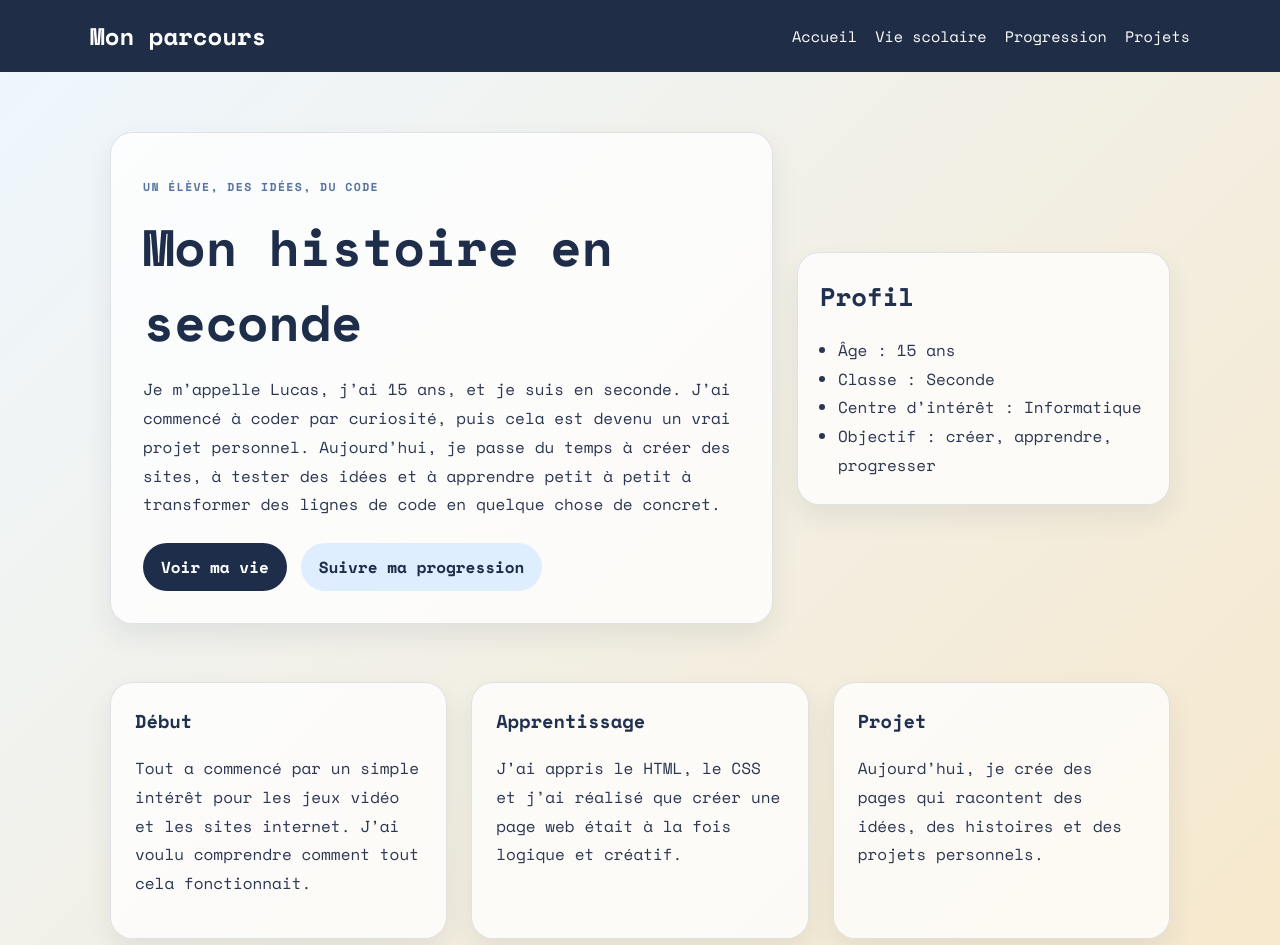
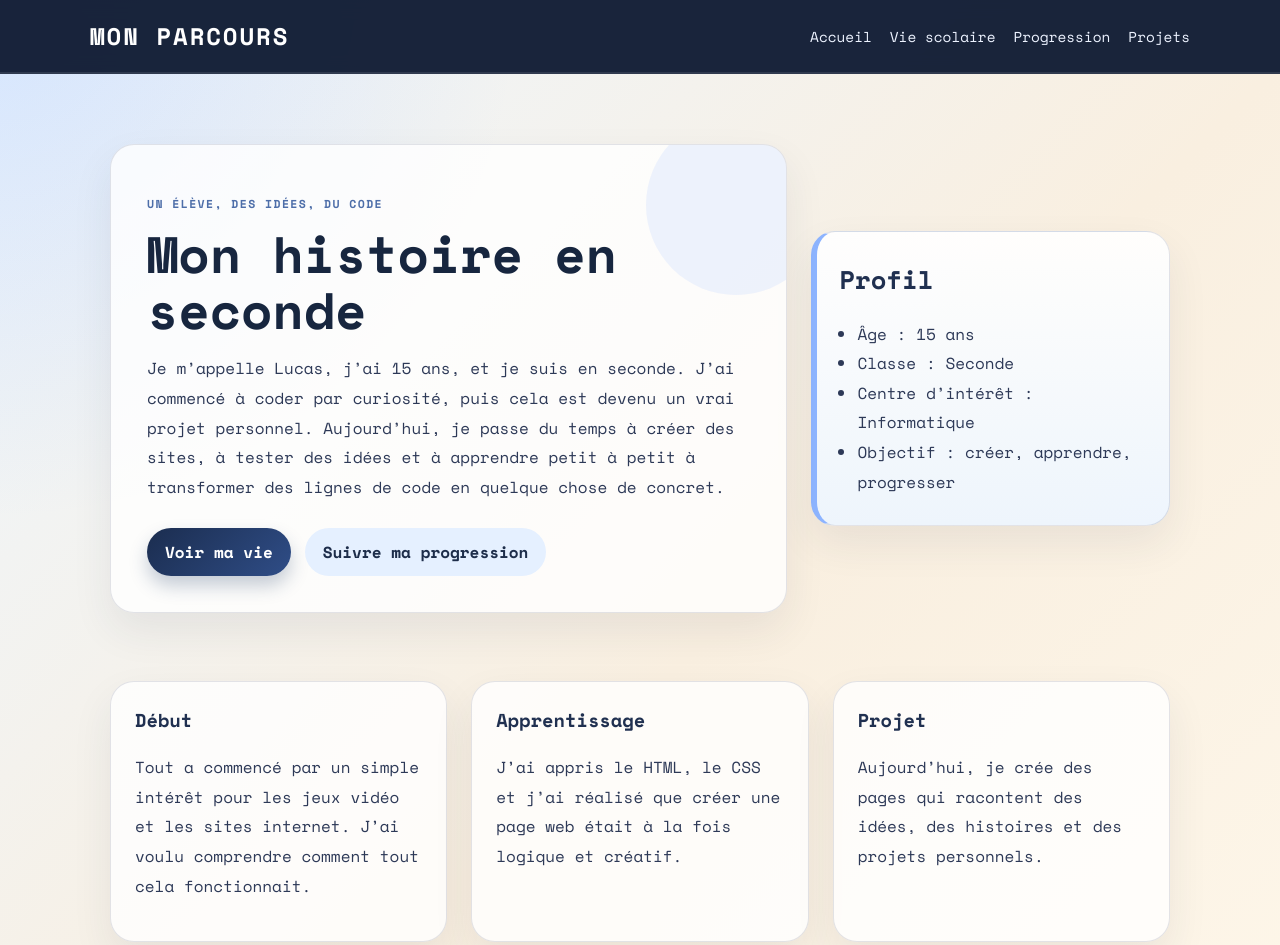
Before and after one commit to niels12332/cours, a plain HTML site: page index.html in a window 1280 px wide. Shown: the top 945 px of the page. Drawn offline with nearby package versions, Linux system fonts and the light colour scheme.

Commit message:
Mise à jour visuelle du site

```diff
--- a/niels.css
+++ b/niels.css
@@ -5,16 +5,20 @@
 body {
     margin: 0;
     font-family: "Space Mono", monospace;
-    background: linear-gradient(135deg, #eef7ff 0%, #f7e7c8 100%);
+    background:
+        radial-gradient(circle at top left, rgba(102, 153, 255, 0.18), transparent 30%),
+        linear-gradient(135deg, #edf6ff 0%, #f9efe0 55%, #fef7ea 100%);
     color: #1f2940;
 }
 
 .site-header {
-    background: rgba(20, 34, 62, 0.95);
+    background: rgba(16, 28, 52, 0.96);
     padding: 18px 24px;
     position: sticky;
     top: 0;
     z-index: 10;
+    border-bottom: 2px solid rgba(255, 255, 255, 0.1);
+    backdrop-filter: blur(8px);
 }
 
 .nav {
@@ -27,9 +31,11 @@ body {
 }
 
 .brand {
-    color: white;
+    color: #ffffff;
     font-size: 1.5rem;
     font-weight: 700;
+    letter-spacing: 0.08em;
+    text-transform: uppercase;
 }
 
 .nav-links {
@@ -39,9 +45,14 @@ body {
 }
 
 .nav-links a {
-    color: white;
+    color: #edf3ff;
     text-decoration: none;
-    font-size: 0.95rem;
+    font-size: 0.9rem;
+    transition: opacity 0.2s ease;
+}
+
+.nav-links a:hover {
+    opacity: 0.8;
 }
 
 .page,
@@ -53,10 +64,10 @@ body {
 
 .hero {
     display: grid;
-    grid-template-columns: 1.6fr 0.9fr;
+    grid-template-columns: 1.7fr 0.9fr;
     gap: 24px;
     align-items: center;
-    padding: 20px 0 30px;
+    padding: 30px 0 40px;
 }
 
 .hero-text,
@@ -64,28 +75,42 @@ body {
 .card,
 .panel,
 .intro-panel {
-    background: rgba(255, 255, 255, 0.75);
+    background: rgba(255, 255, 255, 0.8);
     border: 1px solid rgba(24, 39, 79, 0.12);
-    border-radius: 22px;
-    box-shadow: 0 12px 28px rgba(27, 38, 58, 0.08);
+    border-radius: 24px;
+    box-shadow: 0 18px 40px rgba(34, 46, 73, 0.08);
 }
 
 .hero-text {
-    padding: 32px;
+    padding: 36px;
+    position: relative;
+    overflow: hidden;
+}
+
+.hero-text::before {
+    content: "";
+    position: absolute;
+    width: 180px;
+    height: 180px;
+    background: rgba(142, 179, 255, 0.14);
+    border-radius: 50%;
+    right: -40px;
+    top: -30px;
 }
 
 .eyebrow {
     text-transform: uppercase;
     letter-spacing: 0.12em;
     font-size: 0.72rem;
-    color: #5773a1;
+    color: #4d6ea9;
     font-weight: 700;
 }
 
 h1 {
     margin: 12px 0 16px;
-    font-size: clamp(2.2rem, 4vw, 4rem);
-    color: #1d2d4a;
+    font-size: clamp(2.4rem, 4vw, 4.2rem);
+    line-height: 1.1;
+    color: #17263f;
 }
 
 h2 {
@@ -102,15 +127,15 @@ h3 {
 p,
 li {
     font-size: 1rem;
-    line-height: 1.8;
-    color: #2b3651;
+    line-height: 1.85;
+    color: #2d3957;
 }
 
 .actions {
     display: flex;
     flex-wrap: wrap;
     gap: 14px;
-    margin-top: 24px;
+    margin-top: 26px;
 }
 
 .button {
@@ -119,20 +144,28 @@ li {
     border-radius: 999px;
     text-decoration: none;
     font-weight: 700;
+    transition: transform 0.2s ease, box-shadow 0.2s ease;
+}
+
+.button:hover {
+    transform: translateY(-2px);
 }
 
 .button.primary {
-    background: #1d2d4a;
+    background: linear-gradient(135deg, #1b2d4f 0%, #2f4d87 100%);
     color: white;
+    box-shadow: 0 10px 18px rgba(31, 58, 105, 0.25);
 }
 
 .button.secondary {
-    background: #dfeeff;
+    background: #e5f0ff;
     color: #1d2d4a;
 }
 
 .info-box {
-    padding: 24px 22px;
+    padding: 28px 22px;
+    border-left: 6px solid #8db4ff;
+    background: linear-gradient(180deg, rgba(255,255,255,0.9), rgba(236,245,255,0.9));
 }
 
 .info-box ul {
@@ -156,12 +189,20 @@ li {
 .panel,
 .intro-panel {
     padding: 24px;
+    transition: transform 0.2s ease, box-shadow 0.2s ease;
+}
+
+.card:hover,
+.panel:hover,
+.intro-panel:hover {
+    transform: translateY(-3px);
+    box-shadow: 0 20px 32px rgba(34, 46, 73, 0.08);
 }
 
 .quote-box {
     margin-top: 30px;
     padding: 28px 24px;
-    background: rgba(255, 255, 255, 0.6);
+    background: linear-gradient(135deg, rgba(255,255,255,0.75), rgba(233,242,255,0.9));
     border-left: 6px solid #1d2d4a;
     border-radius: 18px;
 }
@@ -174,19 +215,19 @@ blockquote {
 }
 
 .highlight {
-    background: linear-gradient(135deg, #e8f3ff 0%, #f9e6bb 100%);
+    background: linear-gradient(135deg, #e8f3ff 0%, #f9e7c3 100%);
     margin-top: 24px;
 }
 
 .highlight-alt {
-    background: linear-gradient(135deg, #f9e6bb 0%, #e8f3ff 100%);
+    background: linear-gradient(135deg, #f9e7c3 0%, #e8f3ff 100%);
     margin-top: 24px;
 }
 
 .timeline {
     display: grid;
     gap: 18px;
-    margin-top: 22px;
+    margin-top: 24px;
 }
 
 .time-item {
@@ -195,13 +236,14 @@ blockquote {
     gap: 18px;
     align-items: start;
     padding: 18px 20px;
-    background: rgba(255, 255, 255, 0.75);
+    background: rgba(255, 255, 255, 0.8);
     border: 1px solid rgba(24, 39, 79, 0.12);
     border-radius: 18px;
+    border-left: 5px solid #7aa9ff;
 }
 
 .year {
-    background: #1d2d4a;
+    background: linear-gradient(135deg, #1d2d4a 0%, #35539f 100%);
     color: white;
     border-radius: 999px;
     text-align: center;
```
